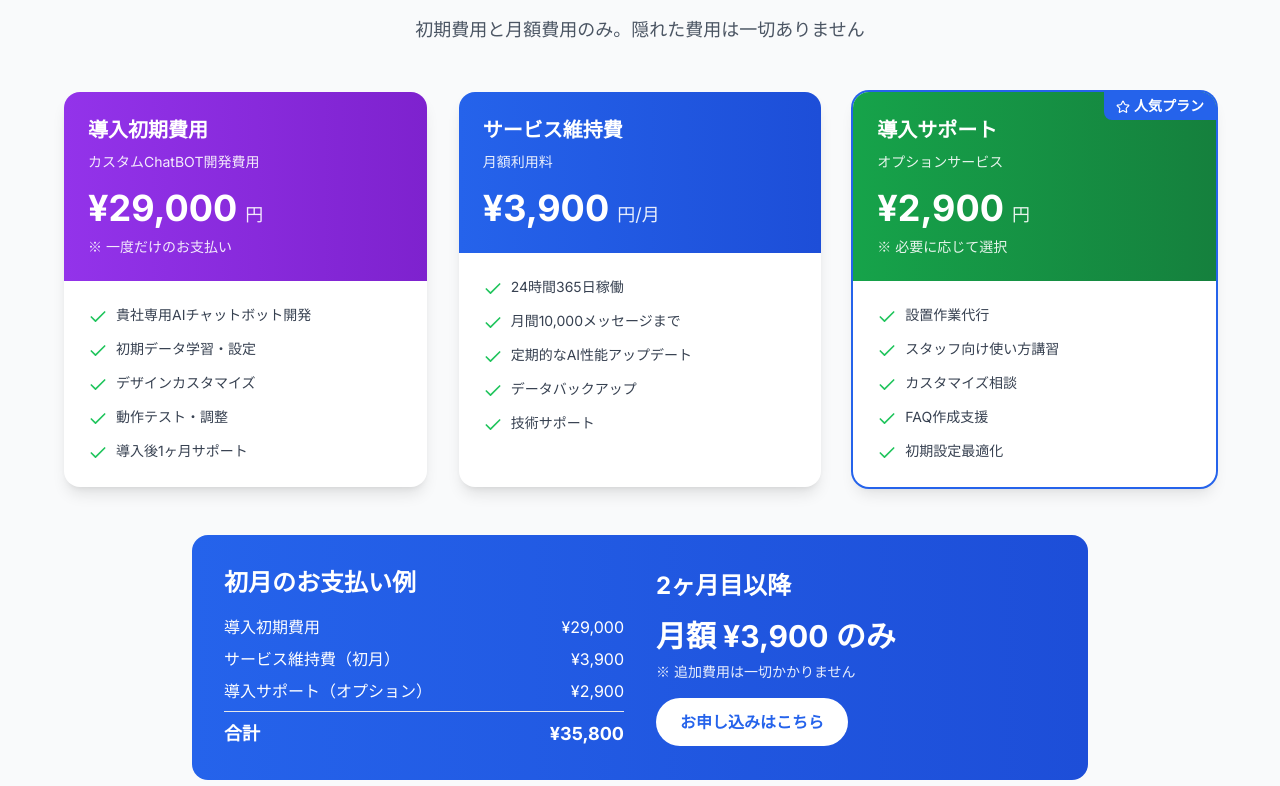
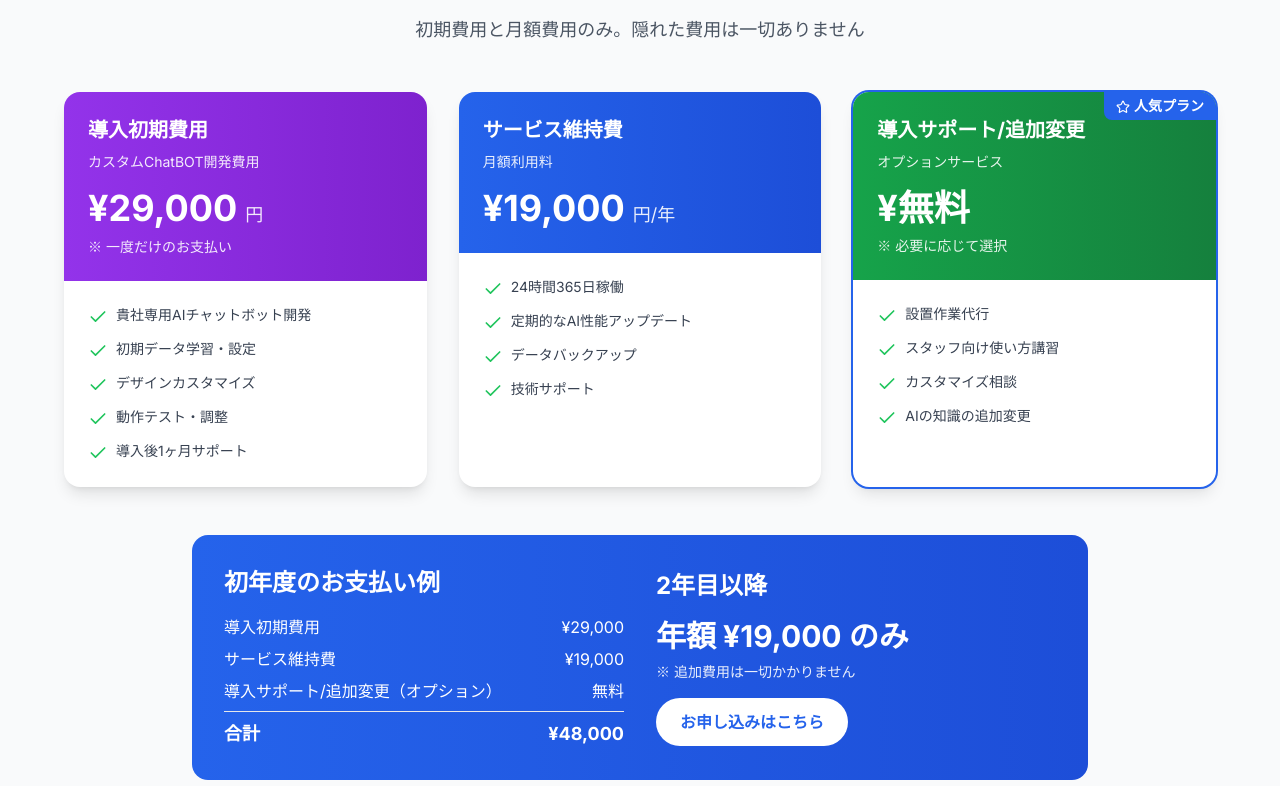
Before and after one commit to yuseifujii/chatbot, a Next.js app: page / in a window 1280 px wide. Shown: the part 3034-3820 px from the top of the page. Built offline with nearby package versions, Linux system fonts and the light colour scheme.

Commit message:
0818debug

```diff
--- a/components/PricingSection.tsx
+++ b/components/PricingSection.tsx
@@ -28,12 +28,11 @@ const pricingPlans = [
   },
   {
     title: "サービス維持費",
-    price: "3,900",
-    unit: "円/月",
+    price: "19,000",
+    unit: "円/年",
     description: "月額利用料",
     features: [
       "24時間365日稼働",
-      "月間10,000メッセージまで",
       "定期的なAI性能アップデート",
       "データバックアップ",
       "技術サポート"
@@ -42,16 +41,15 @@ const pricingPlans = [
     color: "from-blue-600 to-blue-700"
   },
   {
-    title: "導入サポート",
-    price: "2,900",
-    unit: "円",
+    title: "導入サポート/追加変更",
+    price: "無料",
+    unit: "",
     description: "オプションサービス",
     features: [
       "設置作業代行",
       "スタッフ向け使い方講習",
       "カスタマイズ相談",
-      "FAQ作成支援",
-      "初期設定最適化"
+      "AIの知識の追加変更"
     ],
     isOptional: true,
     isPopular: true,
@@ -142,7 +140,7 @@ export default function PricingSection() {
           <div className="grid md:grid-cols-2 gap-8 items-center">
             <div>
               <h3 className="text-2xl font-bold mb-4">
-                初月のお支払い例
+                初年度のお支払い例
               </h3>
               <div className="space-y-2">
                 <div className="flex justify-between">
@@ -150,27 +148,27 @@ export default function PricingSection() {
                   <span>¥29,000</span>
                 </div>
                 <div className="flex justify-between">
-                  <span>サービス維持費（初月）</span>
-                  <span>¥3,900</span>
+                  <span>サービス維持費</span>
+                  <span>¥19,000</span>
                 </div>
                 <div className="flex justify-between">
-                  <span>導入サポート（オプション）</span>
-                  <span>¥2,900</span>
+                  <span>導入サポート/追加変更（オプション）</span>
+                  <span>無料</span>
                 </div>
                 <div className="border-t pt-2 mt-2">
                   <div className="flex justify-between font-bold text-lg">
                     <span>合計</span>
-                    <span>¥35,800</span>
+                    <span>¥48,000</span>
                   </div>
                 </div>
               </div>
             </div>
             <div>
               <h3 className="text-2xl font-bold mb-4">
-                2ヶ月目以降
+                2年目以降
               </h3>
               <p className="text-3xl font-bold mb-2">
-                月額 ¥3,900 のみ
+                年額 ¥19,000 のみ
               </p>
               <p className="text-sm opacity-90">
                 ※ 追加費用は一切かかりません
```
